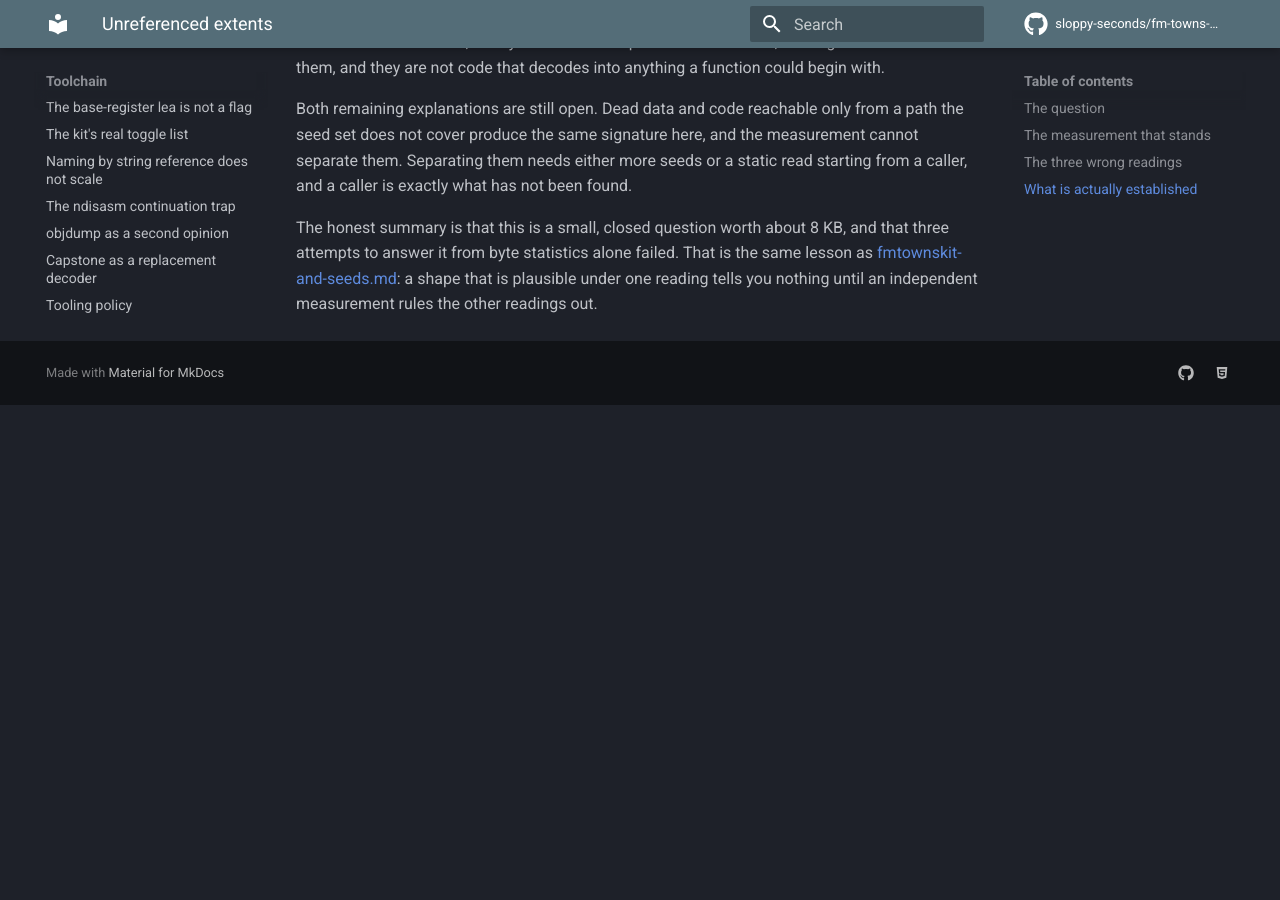
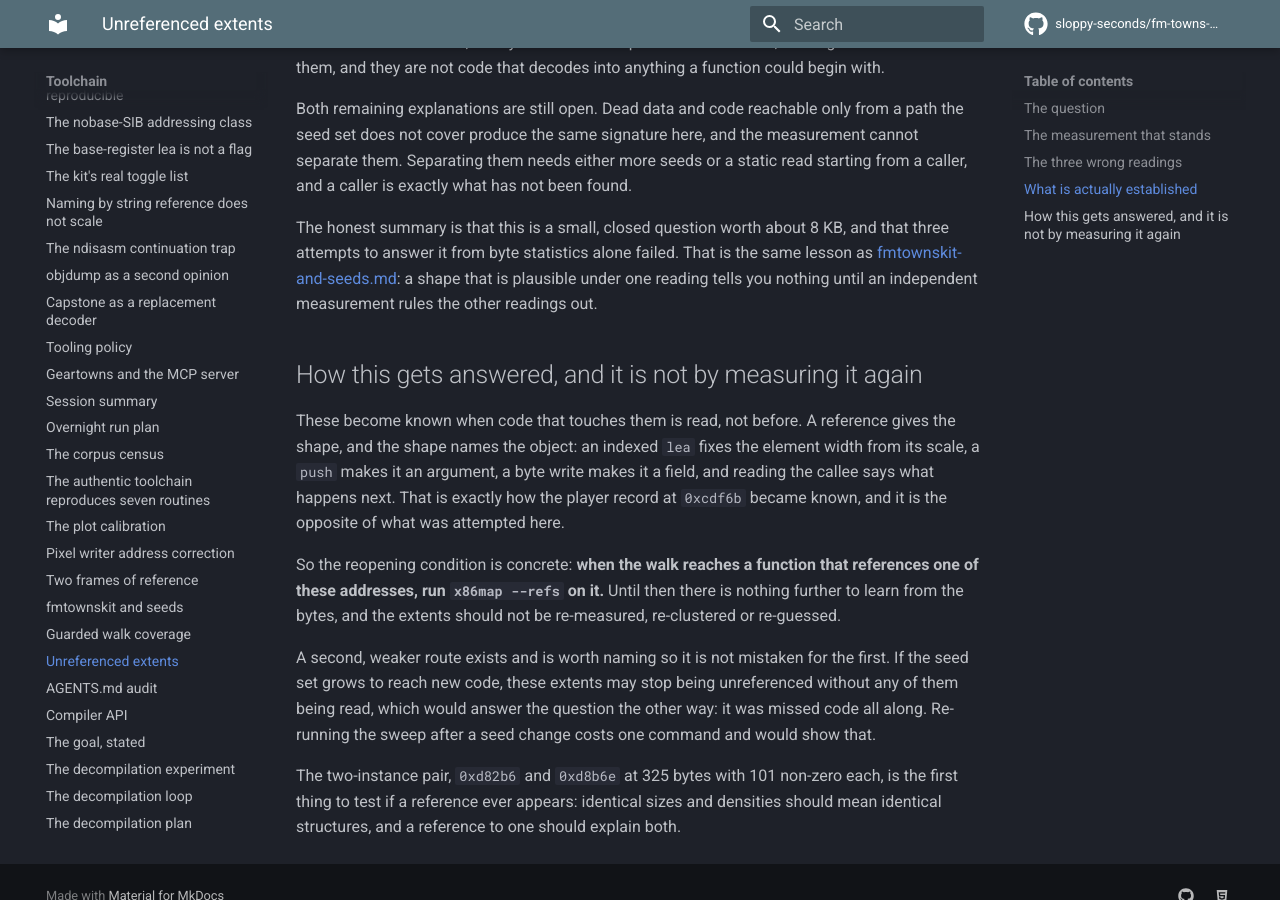
Before and after one commit to sloppy-seconds/fm-towns-ultima, an MkDocs documentation site: the page built from docs/unreferenced-extents.md, in a window 1280 px wide and 900 px high, scrolled down 1910 px. Built offline with MkDocs 1.6.1 and Material for MkDocs 9.7.7, drawn with Linux system fonts in a browser that asks for light colours; comment, search, counter and statistics services are not loaded; before the commit the page ends 2315 px from its top, so only the background shows below that.

Commit message:
Record how the unreferenced extents get answered, and how not to
These are answered when code that touches them is read, not by measuring the
bytes again. A reference gives the shape and the shape names the object: an
indexed lea fixes the element width from its scale, a push makes it an argument,
a byte write makes it a field, and the callee says what happens next. That is how
the player record at 0xcdf6b became known.

The reopening condition is written down rather than left implicit: when the walk
reaches a function referencing one of these addresses, run x86map --refs on it.
Until then there is nothing more to learn here, and the extents should not be
re-measured, re-clustered or re-guessed.

Also names the weaker route so it is not confused with the first: if the seed set
grows and these stop being unreferenced, the answer was missed code. That costs
one command to check after any seed change.

First thing to test if a reference appears is the pair 0xd82b6 and 0xd8b6e, both
325 bytes with 101 non-zero. Identical size and density should mean identical
structures, so a reference to one should explain both.

```diff
--- a/docs/unreferenced-extents.md
+++ b/docs/unreferenced-extents.md
@@ -75,3 +75,24 @@ The honest summary is that this is a small, closed question worth about 8 KB, an
 attempts to answer it from byte statistics alone failed. That is the same lesson as
 [fmtownskit-and-seeds.md](fmtownskit-and-seeds.md): a shape that is plausible under one reading
 tells you nothing until an independent measurement rules the other readings out.
+
+## How this gets answered, and it is not by measuring it again
+
+These become known when code that touches them is read, not before. A reference gives the shape,
+and the shape names the object: an indexed `lea` fixes the element width from its scale, a `push`
+makes it an argument, a byte write makes it a field, and reading the callee says what happens next.
+That is exactly how the player record at `0xcdf6b` became known, and it is the opposite of what
+was attempted here.
+
+So the reopening condition is concrete: **when the walk reaches a function that references one of
+these addresses, run `x86map --refs` on it.** Until then there is nothing further to learn from
+the bytes, and the extents should not be re-measured, re-clustered or re-guessed.
+
+A second, weaker route exists and is worth naming so it is not mistaken for the first. If the seed
+set grows to reach new code, these extents may stop being unreferenced without any of them being
+read, which would answer the question the other way: it was missed code all along. Re-running the
+sweep after a seed change costs one command and would show that.
+
+The two-instance pair, `0xd82b6` and `0xd8b6e` at 325 bytes with 101 non-zero each, is the first
+thing to test if a reference ever appears: identical sizes and densities should mean identical
+structures, and a reference to one should explain both.
```
